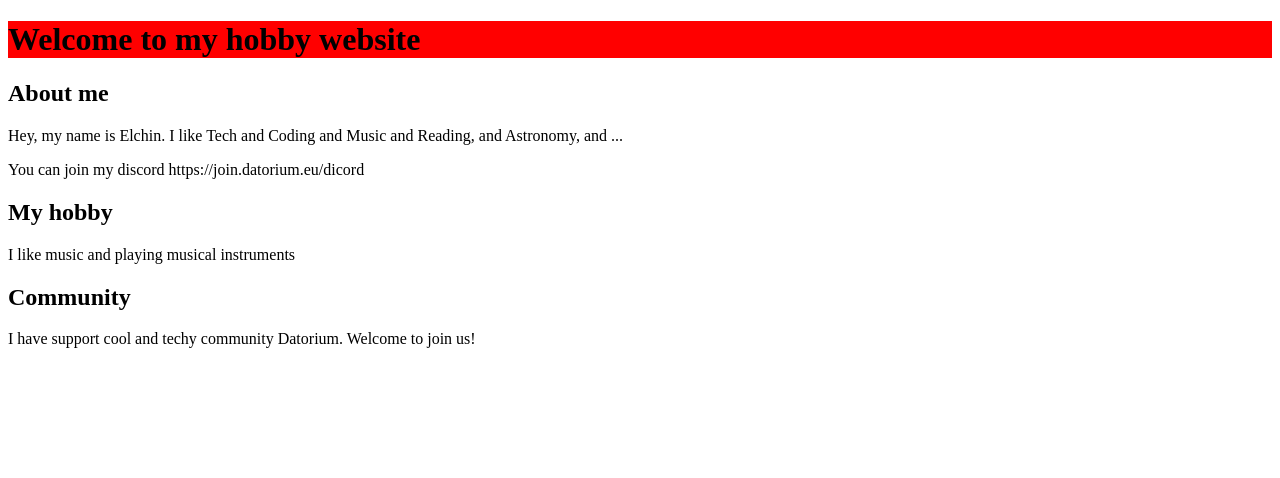
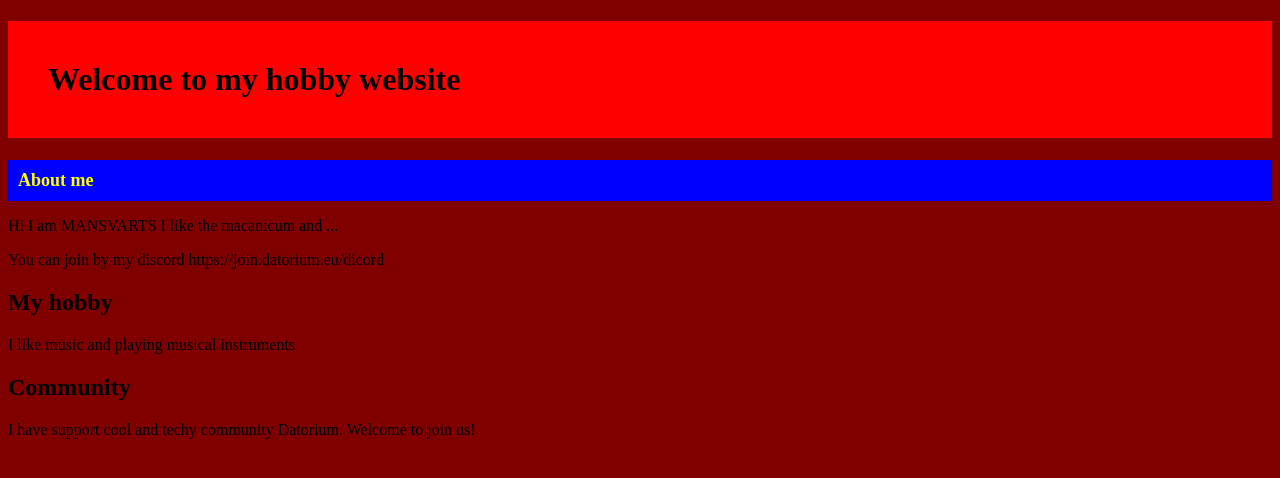
Before and after one commit to mansvarts/my-second-webpage, a plain HTML site: page index.html in a window 1280 px wide. Drawn offline with Linux system fonts and the light colour scheme.

Commit message:
Update index.html

```diff
--- a/index.html
+++ b/index.html
@@ -2,16 +2,16 @@
 <html>
 
   <head>
-    <title>Elchin's hobby page</title>
+    <title>MANSVARTS hobby page</title>
     <link rel="icon" type="image/x-icon" href="/images/favicon.ico">
   </head>
 
-<body>
+<body style="background-color:#800000">
 
-<h1 style="color:biue; background-color:red;">Welcome to my hobby website</h1>
-  <h2>About me</h2>
-  <p>Hey, my name is Elchin. I like Tech and Coding and Music and Reading, and Astronomy, and ...</p>
-  <p>You can join my discord https://join.datorium.eu/dicord</p>
+<h1 style="color:biue; background-color:red;padding:40px;">Welcome to my hobby website</h1>
+  <h2 style="color:yellow;background-color:blue;font-size:18px;padding:10px">About me</h2>
+  <p>Hi I am MANSVARTS I like the macanicum and ...</p>
+  <p>You can join by my discord https://join.datorium.eu/dicord</p>
 
   <h2>My hobby</h2>
   <p>I like music and playing musical instruments</p>
```
